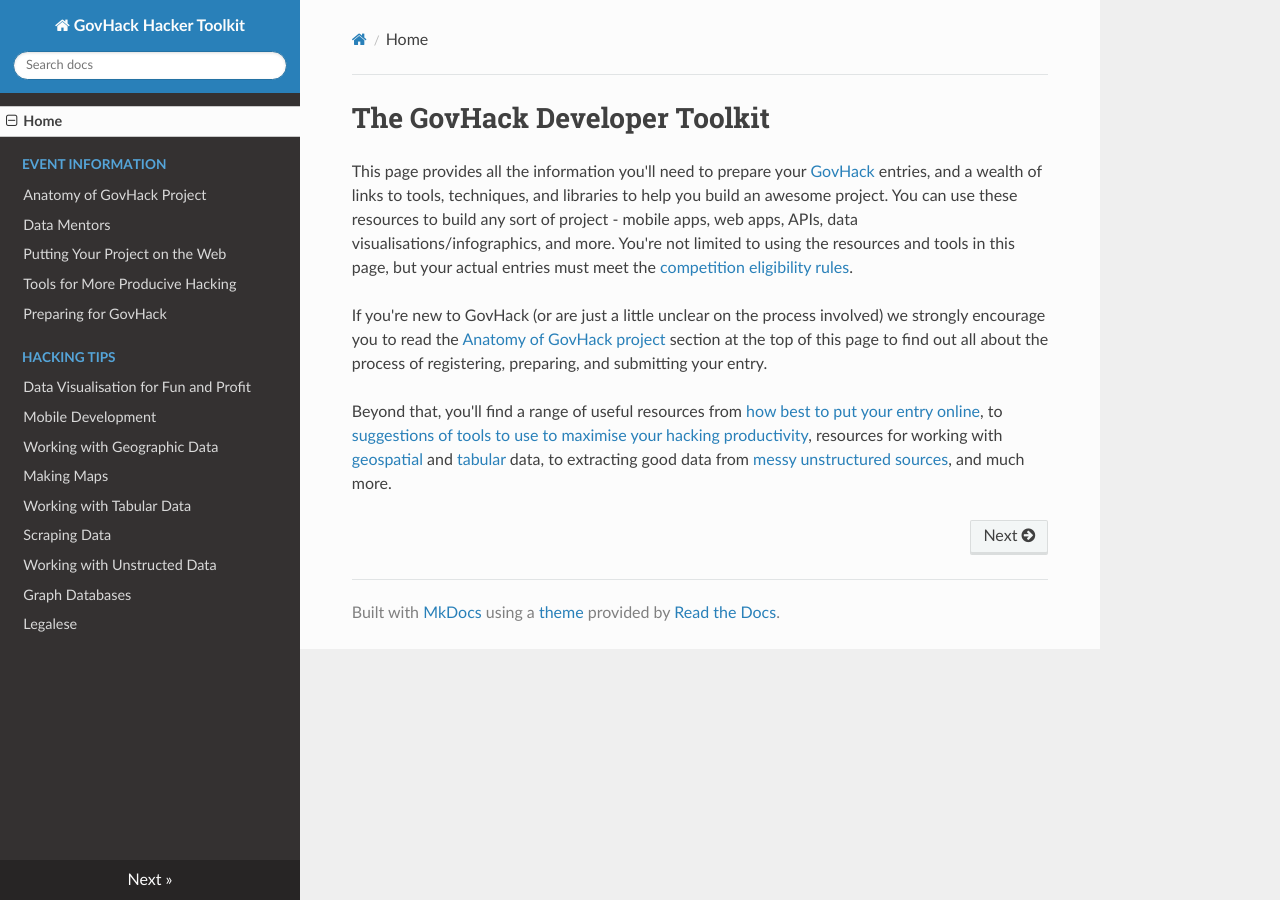
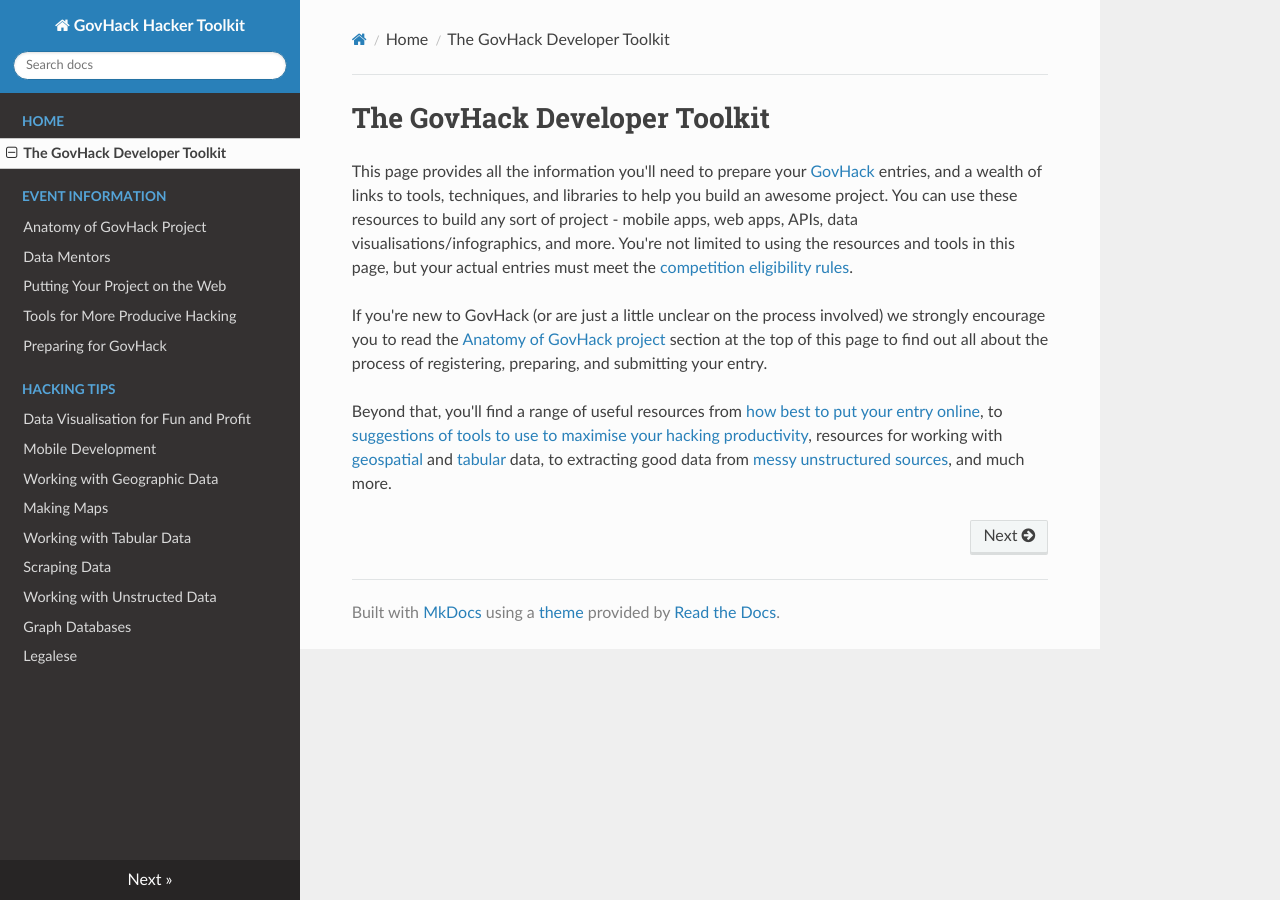
Before and after one commit to govhackaustralia/govhack-toolkit, an MkDocs documentation site: the page built from docs/index.md, in a window 1280 px wide. Built offline with MkDocs 1.6.1, drawn with Linux system fonts in a browser that asks for light colours; nearby versions of some CDN libraries; old or Windows-style settings are respelled for this version of MkDocs.

Commit message:
Update mkdocs.yml

```diff
--- a/mkdocs.yml
+++ b/mkdocs.yml
@@ -1,6 +1,6 @@
 site_name: GovHack Hacker Toolkit
 pages:
-    - [index.md, Home]
+    - [index.md, Home, The GovHack Developer Toolkit]
     - [event-info/anatomy.md, Event Information, Anatomy of GovHack Project]
     - [event-info/mentors.md, Event Information, Data Mentors]
     - [event-info/project-hosting.md, Event Information, Putting Your Project on the Web]
```
